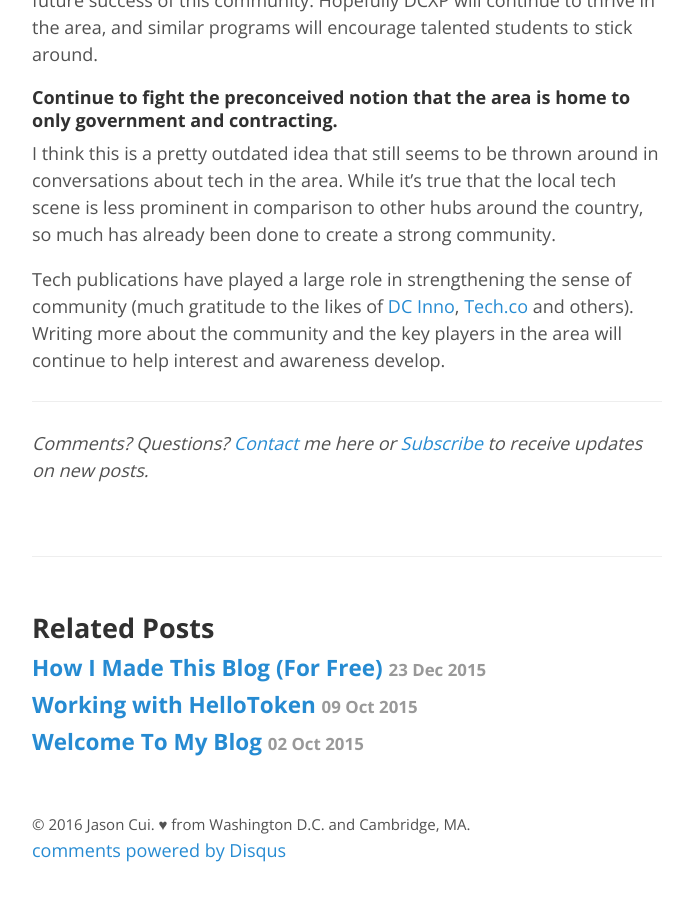
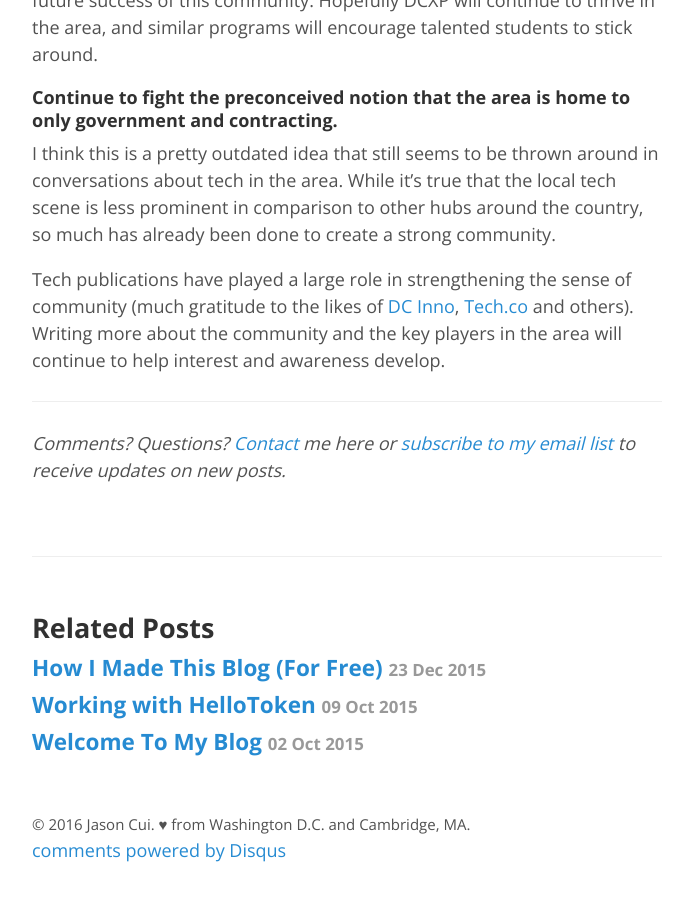
Before and after one commit to jasoncui/jasoncui.github.io, a Jekyll site: the page built from _posts/2016-01-08-my-hope-for-DC-tech.md, in a window 1280 px wide and 900 px high, scrolled down 2708 px. Shown: the whole window, without its empty margins (293-982 px from the left). Built offline with Jekyll 4.4.1, drawn with Linux system fonts in a browser that asks for light colours; comment, search, counter and statistics services are not loaded.

Commit message:
email list

```diff
--- a/_posts/2016-01-08-my-hope-for-DC-tech.md
+++ b/_posts/2016-01-08-my-hope-for-DC-tech.md
@@ -51,4 +51,4 @@
 
 ----------
 
-*Comments? Questions? [Contact]({{ site.url }}/contact) me here or [Subscribe](http://www.google.com) to receive updates on new posts.*
+*Comments? Questions? [Contact]({{ site.url }}/contact) me here or [subscribe to my email list](http://www.google.com) to receive updates on new posts.*
```
